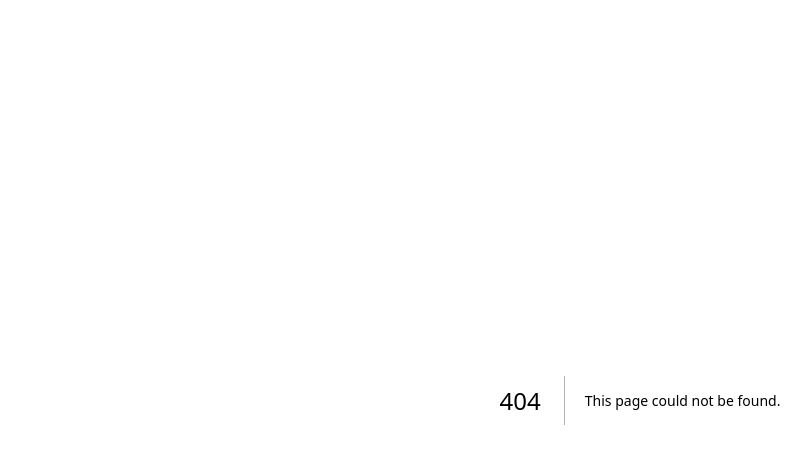
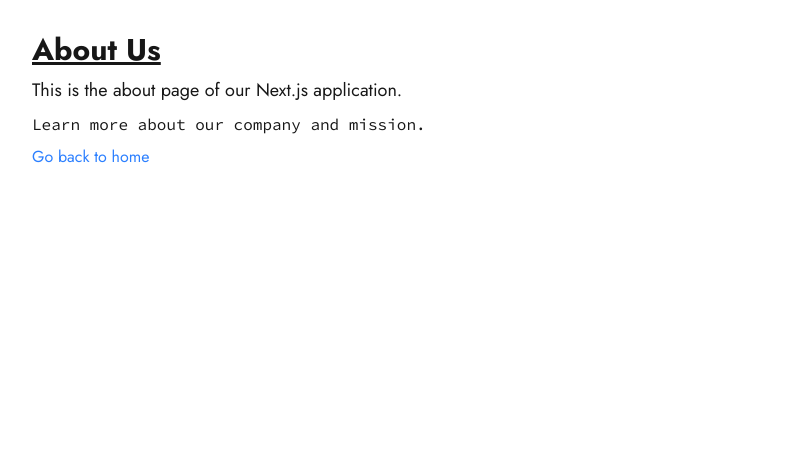
Before and after one commit to jakubsobel/yellow-dog, a Next.js app: page /about in a window 1280 px wide. Before the commit this address had no page. Shown: the top 464 px of the page, without its empty margins (0-811 px from the left). Built offline with nearby package versions, Linux system fonts and the light colour scheme.

Commit message:
Add subpage

```diff
--- /dev/null
+++ b/src/app/about/page.tsx
@@ -0,0 +1,22 @@
+import Link from "next/link";
+
+export default function About() {
+  return (
+    <main>
+      <section className="flex flex-col gap-2 p-8">
+        <h1 className="text-3xl font-bold underline">About Us</h1>
+        <p className="text-lg">
+          This is the about page of our Next.js application.
+        </p>
+        <p className="text-base">
+          <code className="font-mono">
+            Learn more about our company and mission.
+          </code>
+        </p>
+        <Link href="/" className="text-blue-500 hover:underline">
+          Go back to home
+        </Link>
+      </section>
+    </main>
+  );
+}
--- a/src/app/page.tsx
+++ b/src/app/page.tsx
@@ -1,3 +1,5 @@
+import Link from "next/link";
+
 export default function Home() {
   return (
     <main>
@@ -11,6 +13,9 @@ export default function Home() {
             console.log(&quot;Hello, world!&quot;);
           </code>
         </p>
+        <Link href="/about" className="text-blue-500 hover:underline">
+          Learn more about us
+        </Link>
       </section>
     </main>
   );
```
